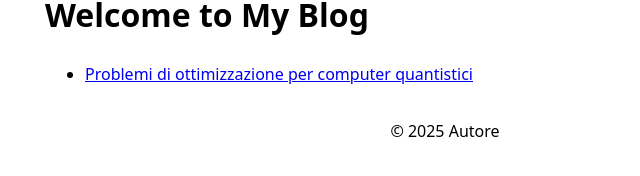
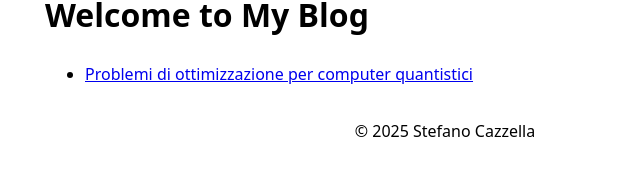
Before and after one commit to caccio/caccio.github.io, a Jekyll site: the page built from index.md, in a window 1280 px wide. Shown: the part 126-302 px from the top of the page, without its empty margins (195-835 px from the left). Built offline with Jekyll 4.4.1, drawn with Linux system fonts in a browser that asks for light colours; our own code applies the rules of GitHub Pages for plain Markdown files.

Commit message:
Update _config.yml

```diff
--- a/_config.yml
+++ b/_config.yml
@@ -1,5 +1,10 @@
 remote_theme: pages-themes/minimal@v0.2.0
 plugins:
 - jekyll-remote-theme
+markdown: kramdown
+kramdown:
+  input: GFM
+  math_engine: mathjax
 title: Caccio's homepage
 description: Porting on github.io of my old blog contents!
+author: Stefano Cazzella
```
